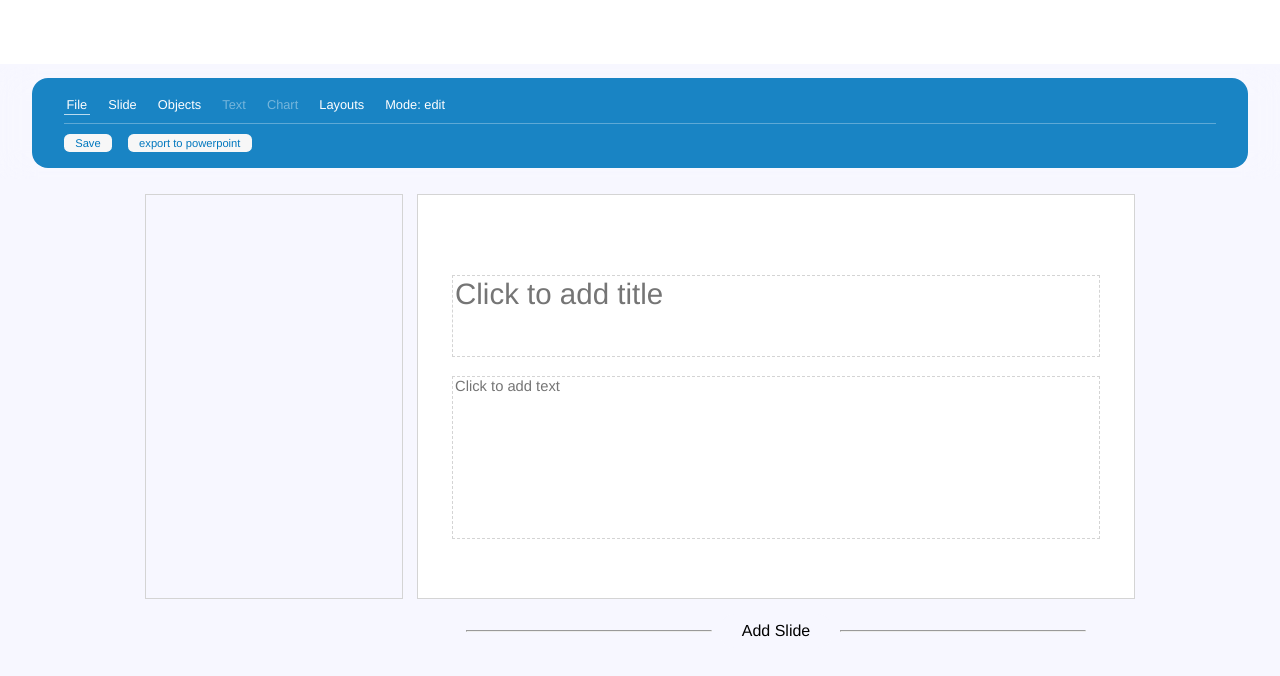
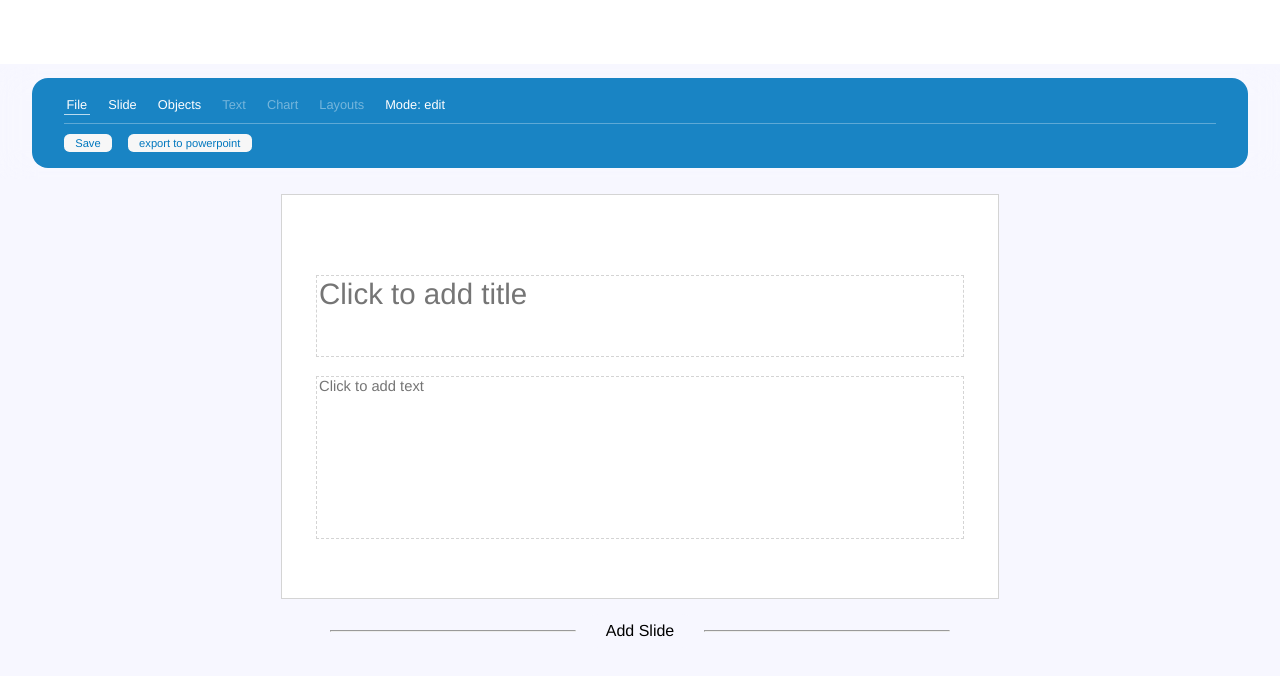
Before and after one commit to vincexiv/presentation, a Vue app: page / in a window 1280 px wide. Shown: the top 676 px of the page. Built offline with nearby package versions, Linux system fonts and the light colour scheme.

Commit message:
Enable showing and hiding available slide objects

```diff
--- a/src/components/Canvas/CanvasComponent.vue
+++ b/src/components/Canvas/CanvasComponent.vue
@@ -16,7 +16,9 @@
             :removeSlide="removeSlide"
             :toggleShowLayout="toggleShowLayout"
             :showLayout="showLayout"
-            :openModal="openModal"/>
+            :openModal="openModal"
+            :showObject="showObject"
+            :toggleShowObject="toggleShowObject"/>
 
         <div class="canvas-and-layout">
             <CanvasLayoutList
@@ -29,7 +31,8 @@
             <CanvasObjectList
                 :activeObjectInfo="activeObjectInfo"
                 :canvasArray="canvasArray"
-                :convertSizeToViewWidths="convertSizeToViewWidths"/>
+                :convertSizeToViewWidths="convertSizeToViewWidths"
+                :showObject="showObject"/>
 
             <div class="layout-list-and-add-slide">
                 <div class="canvas-list">
--- a/src/components/CanvasObjectEditor/CanvasObjectEditor.vue
+++ b/src/components/CanvasObjectEditor/CanvasObjectEditor.vue
@@ -50,7 +50,7 @@
 
                 <div v-else-if="activeEditOption==='object'"
                     class="file-option-details actions">
-                    <button class="action" @click="(e)=>action('object', showUnshowObject, e)">
+                    <button class="action" @click="(e)=>action('object', toggleShowObject, e)">
                         {{ showObject? "Hide" : "Show" }}
                     </button>
                 </div>
@@ -179,7 +179,9 @@ export default ({
             showLayout: Boolean,
             openModal: Function,
             slideObjectCreationState: Object,
-            updateNewObjectCreationState: Function
+            updateNewObjectCreationState: Function,
+            showObject: Boolean,
+            toggleShowObject: Function
         },
 
         computed: {
@@ -256,7 +258,7 @@ export default ({
             },
 
             isNotMuted: function(option){
-                if(option === 'slide' || option === 'layout'){
+                if(['slide', 'layouts', 'object', 'mode'].find(o => o === option)){
                     return true
                 }else{
                     return option === this.activeObjectInfo.type
@@ -288,7 +290,7 @@ export default ({
 
             muteState: function(action){
                 // We want to always make the slide and layout options look active
-                if(action === 'slide' || action === 'layout'){
+                if(this.isNotMuted(action)){
                     return 'not-muted'
                 }else if(this.activeObjectInfo.type !== action){
                     return 'muted'
--- a/src/components/CanvasObjectList/CanvasObjectList.vue
+++ b/src/components/CanvasObjectList/CanvasObjectList.vue
@@ -1,5 +1,5 @@
 <template>
-    <div class="object-list-outer-container">
+    <div class="object-list-outer-container" :class="displayState">
         <div class="object-list-inner-container">
             <div v-for="object, i in activeCanvas?.objects || []"
                 :key="`object-list-item-${object.id}`"
@@ -30,7 +30,8 @@ export default({
     props: {
         activeObjectInfo: Object,
         canvasArray: Array,
-        convertSizeToViewWidths: Function
+        convertSizeToViewWidths: Function,
+        showObject: Boolean
     },
 
     computed: {
@@ -43,6 +44,9 @@ export default({
         activeCanvas: function () {
             return this.canvasArray
                         ?.find(canvas => canvas.id === this.activeObjectInfo.canvasId)
+        },
+        displayState: function(){
+            return this.showObject? '': 'display-none'
         }
 
     }
@@ -50,6 +54,9 @@ export default({
 </script>
 
 <style scoped>
+.object-list-outer-container.display-none {
+    display: none;
+}
 .object-list-outer-container {
     width: 20vw;
     /* height: 31.5vw; */
```
